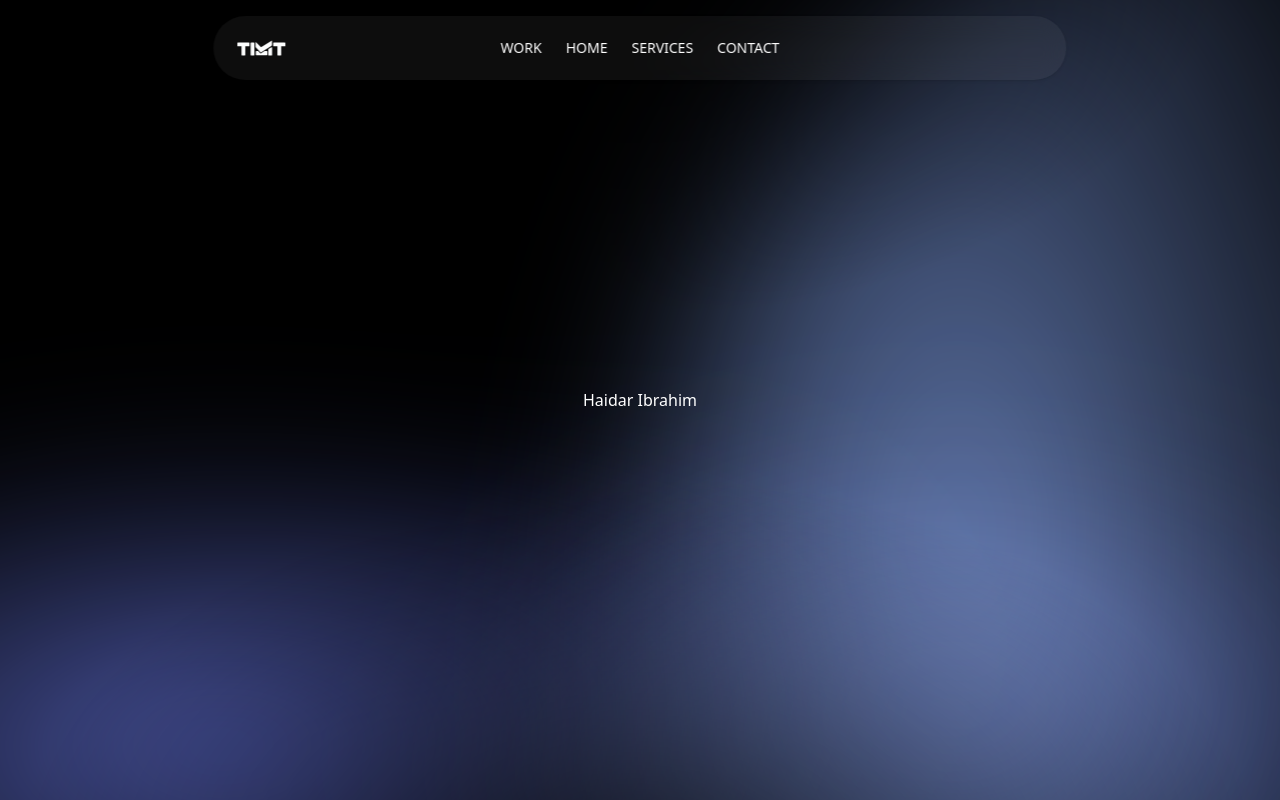
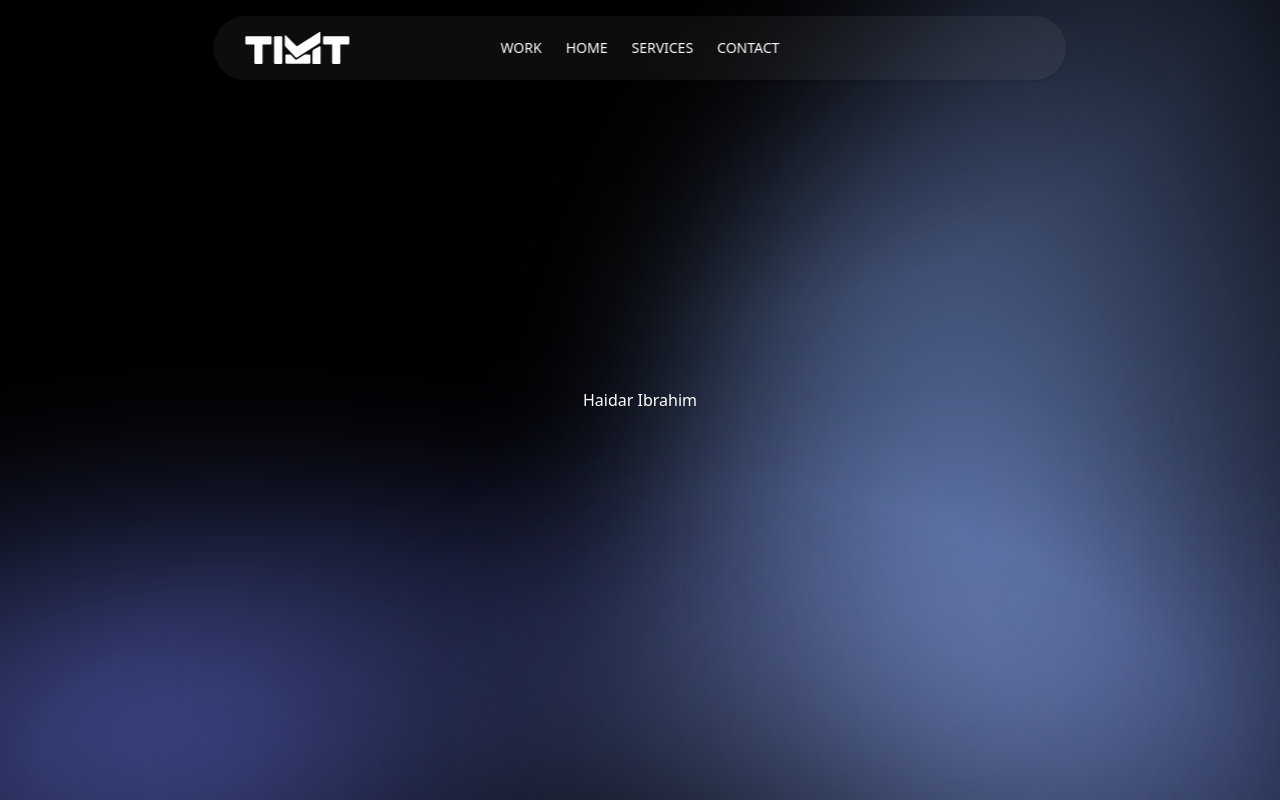
Before and after one commit to Haidarahm/tikit, a React (Vite) app: page /home in a window 1280 px wide. Built offline with nearby package versions, Linux system fonts and the light colour scheme.

Commit message:
Update Navbar component to adjust SVG padding for improved layout

```diff
--- a/src/components/Navbar.jsx
+++ b/src/components/Navbar.jsx
@@ -154,7 +154,7 @@ function Navbar() {
         aria-hidden
       >
         <div ref={logoRef} className="w-12 h-12 transform-gpu">
-          <SVGComponent className="w-full h-full" />
+          <SVGComponent className="p-2 h-full" />
         </div>
       </div>
 
```
